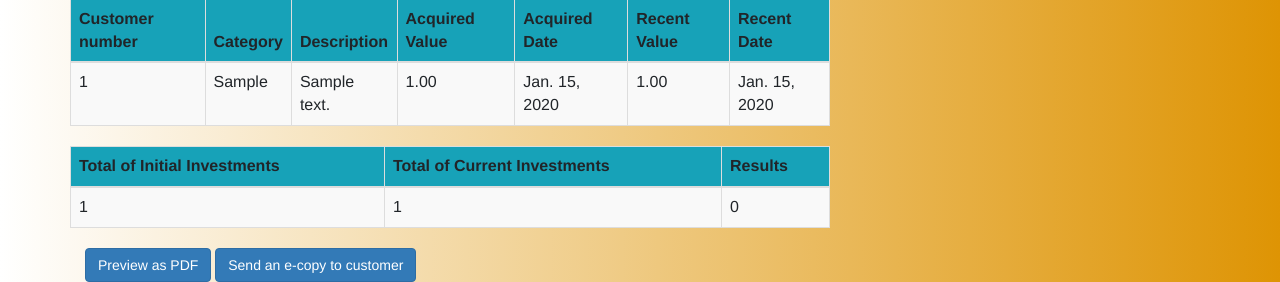
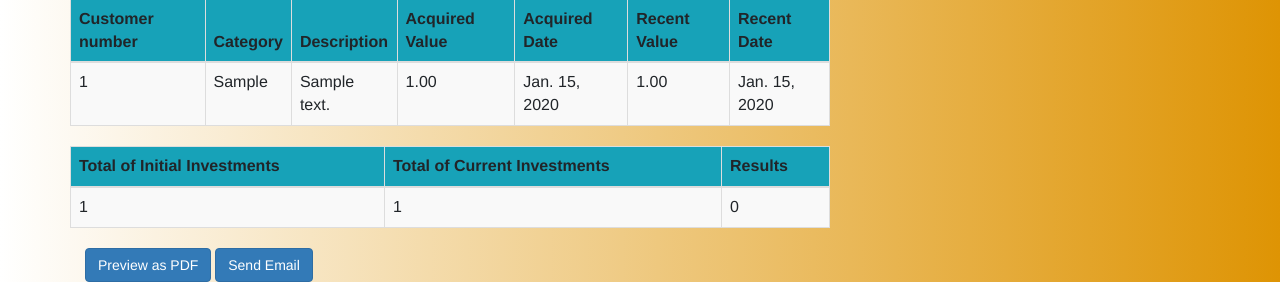
Before and after one commit to Santhosh417/efs, a Django app: page /customer/1/portfolio/ in a window 1280 px wide. Shown: the part 780-1062 px from the top of the page. Run offline with Django 3.2, Linux system fonts and the light colour scheme; a user stored in the database is signed in; tables that the repository leaves empty hold one stand-in row (values such as "Sample post"); a database or web service that is not in the repository returns one stand-in record (values such as "Sample title"); data that the repository does not hold is empty; some libraries are stand-ins or nearby versions.

Commit message:
Change label

```diff
--- a/portfolio/templates/portfolio/portfolio.html
+++ b/portfolio/templates/portfolio/portfolio.html
@@ -152,6 +152,6 @@
 
 <div>
     <a href="{% url 'portfolio:portfolio_pdf' pk=customer.pk %}" type="button" class="btn btn-primary" id="preview-pdf">Preview as PDF</a>
-    <a href="{% url 'portfolio:portfolio_pdf_email' pk=customer.pk %}" type="button" class="btn btn-primary">Send an e-copy to customer</a>
+    <a href="{% url 'portfolio:portfolio_pdf_email' pk=customer.pk %}" type="button" class="btn btn-primary">Send Email</a>
 </div>
 {% endblock %}
```
